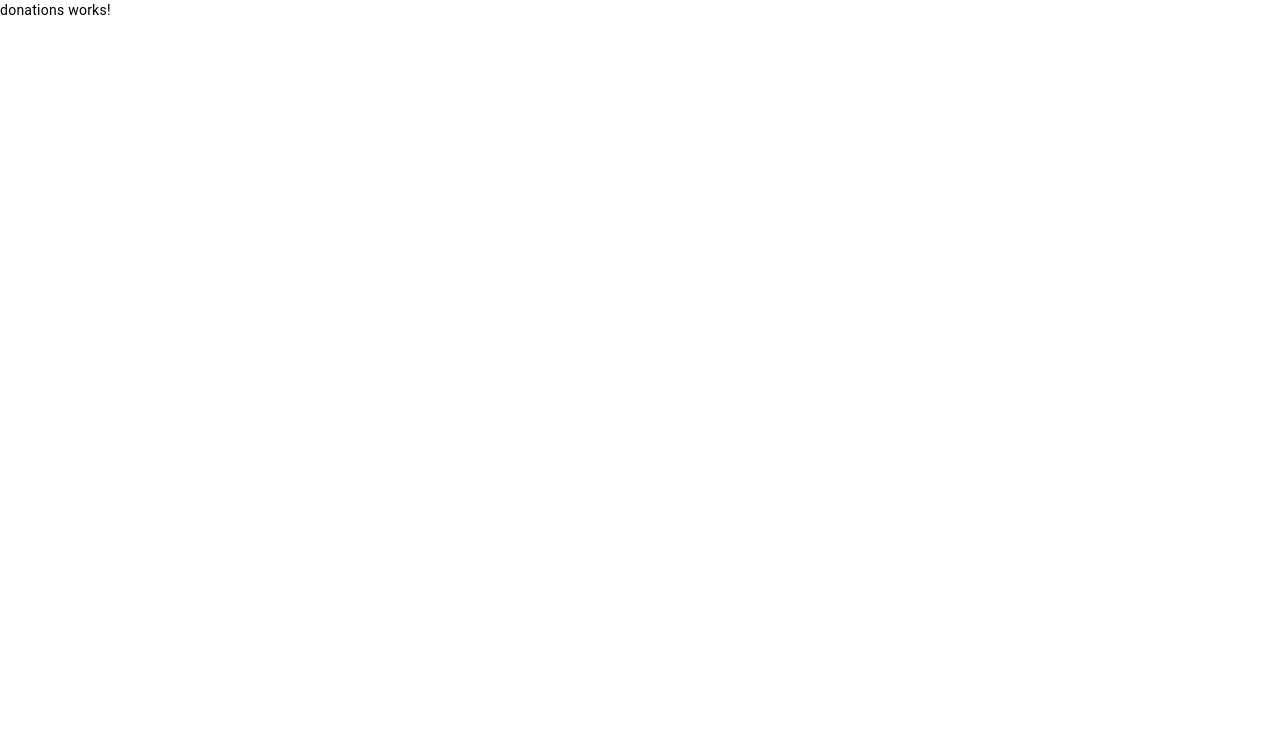
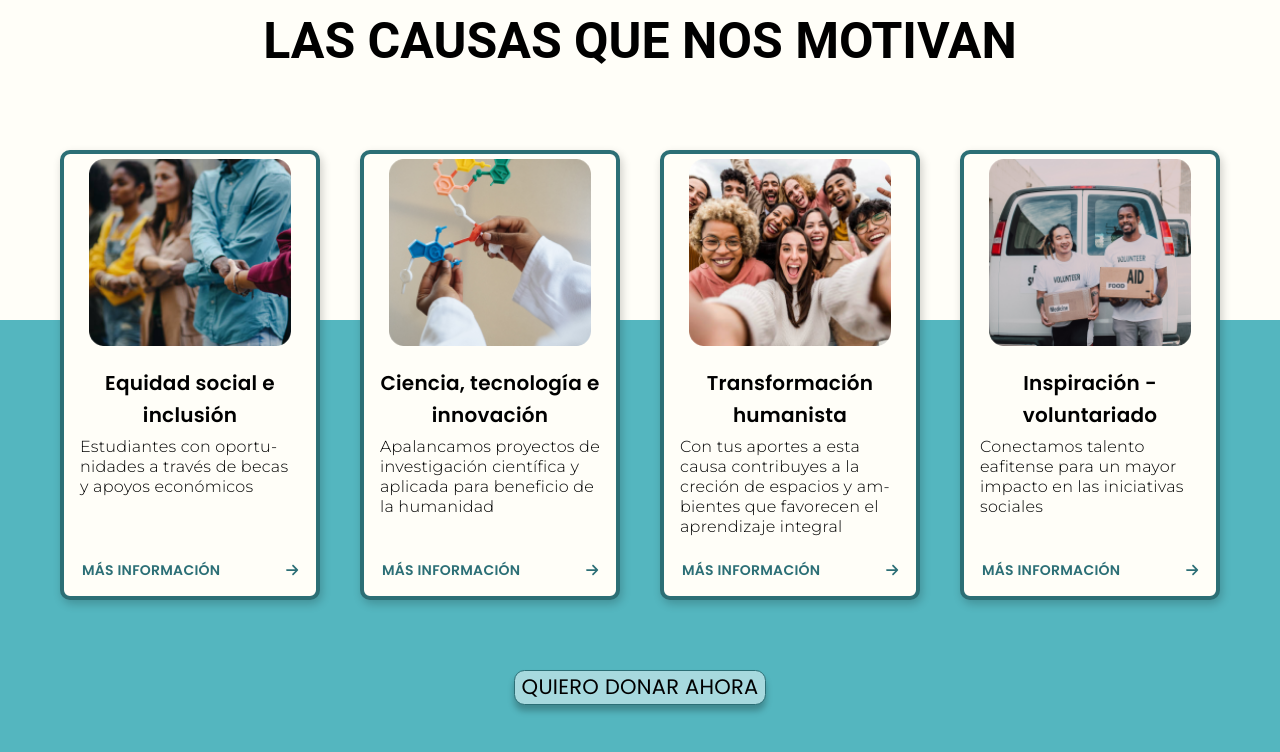
Before and after one commit to nodo-eafit-frontend/gamma-equipo-4, an Angular app: page /donations in a window 1280 px wide. Shown: the top 752 px of the page. Built offline with nearby package versions, Linux system fonts and the light colour scheme.

Commit message:
Estructuración de elementos y estilos para el componente section casues

```diff
--- a/src/app/pages/donations/donations.component.html
+++ b/src/app/pages/donations/donations.component.html
@@ -1 +1 @@
-<p>donations works!</p>
+<app-sectioncauses></app-sectioncauses>
--- a/src/app/shared/components/components.module.ts
+++ b/src/app/shared/components/components.module.ts
@@ -10,12 +10,14 @@ import { OverlayModule } from '@angular/cdk/overlay';
 import { NavbarComponent } from './molecules/navbar/navbar.component'
 import { AnchordonationsComponent } from './atoms/anchordonations/anchordonations.component';
 import { CardscausesComponent } from './molecules/cardscauses/cardscauses.component';
+import { SectioncausesComponent } from './organisms/sectioncauses/sectioncauses.component';
 
 @NgModule({
   declarations: [
     NavbarComponent,
     AnchordonationsComponent,
-    CardscausesComponent
+    CardscausesComponent,
+    SectioncausesComponent
   ],
   imports: [
     CommonModule,
@@ -24,6 +26,6 @@ import { CardscausesComponent } from './molecules/cardscauses/cardscauses.compon
     FontAwesomeModule,
     OverlayModule
   ],
-  exports: [NavbarComponent, AnchordonationsComponent, CardscausesComponent]
+  exports: [NavbarComponent, AnchordonationsComponent, CardscausesComponent, SectioncausesComponent]
 })
 export class ComponentsModule { }
--- a/src/app/shared/components/molecules/cardscauses/cardscauses.component.scss
+++ b/src/app/shared/components/molecules/cardscauses/cardscauses.component.scss
@@ -4,8 +4,9 @@
   justify-content: center;
   font-family: 'Poppins', sans-serif;
   font-weight: 300;
-
-
+  position: absolute;
+  z-index: 20;
+  top: 130px;
 
   &__causes {
     max-width: 260px;
--- /dev/null
+++ b/src/app/shared/components/organisms/sectioncauses/sectioncauses.component.html
@@ -0,0 +1,7 @@
+<section class="section__causes">
+  <div class="section__causes--up">
+    <h1> {{ title }} </h1>
+  </div>
+  <app-anchordonations>QUIERO DONAR AHORA</app-anchordonations>
+</section>
+<app-cardscauses></app-cardscauses>
--- /dev/null
+++ b/src/app/shared/components/organisms/sectioncauses/sectioncauses.component.scss
@@ -0,0 +1,31 @@
+.section__causes {
+  width: 100vw;
+  height: 100vh;
+  background-color: #54B6BF;
+  position: relative;
+  z-index: 10;
+  display: flex;
+  flex-direction: column;
+  align-items: center;
+
+  &--up {
+    width: inherit;
+    height: 40%;
+    background-color: #FFFEF8;
+    text-transform: uppercase;
+    font-family: 'Poppins', sans-serif;
+    position: relative;
+
+    h1 {
+      font-weight: 700;
+      font-size: 50px;
+      text-align: center;
+      margin-top: 25px;
+    }
+  }
+
+  app-anchordonations {
+    position: relative;
+    top: 350px;
+  }
+}
--- /dev/null
+++ b/src/app/shared/components/organisms/sectioncauses/sectioncauses.component.ts
@@ -0,0 +1,12 @@
+import { Component } from '@angular/core';
+
+@Component({
+  selector: 'app-sectioncauses',
+  templateUrl: './sectioncauses.component.html',
+  styleUrls: ['./sectioncauses.component.scss']
+})
+export class SectioncausesComponent {
+
+  title = 'las causas que nos motivan';
+
+}
--- a/src/styles.scss
+++ b/src/styles.scss
@@ -15,7 +15,6 @@
 html {
   font-size: 62.5%;
   /** 16px * 0.625 = 10px */
-
   scroll-behavior: smooth;
 }
 
```
Also changed, not shown: 1 other file (tests, documents, lock files or other folders).
